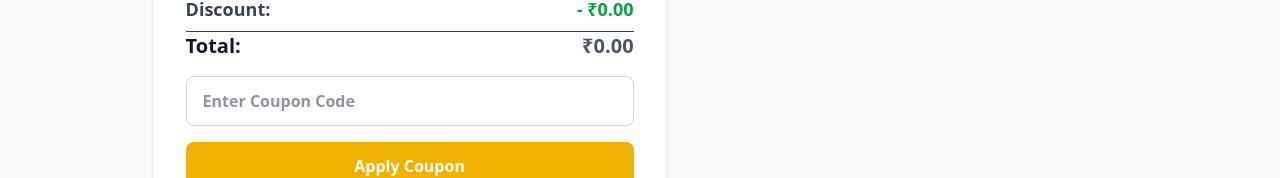
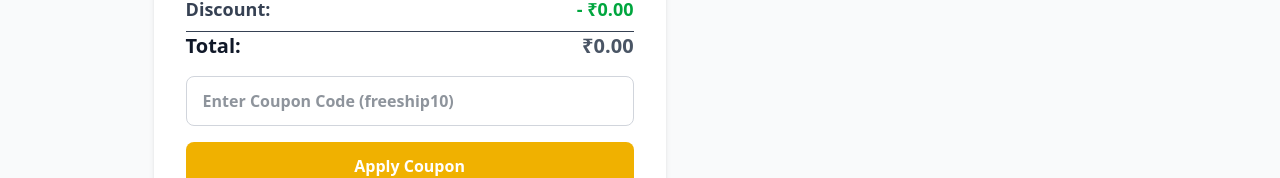
Before and after one commit to NiharikaNeha/Buy_Mart, a React (Vite) app: page /cart in a window 1280 px wide. Shown: the part 730-908 px from the top of the page. Built offline with nearby package versions, Linux system fonts and the light colour scheme.

Commit message:
Cart.jsx Completed

```diff
--- a/src/components/Pages/Cart.jsx
+++ b/src/components/Pages/Cart.jsx
@@ -184,7 +184,7 @@ const Cart = () => {
             type="text"
             value={couponCode}
             onChange={(e) => setCouponCode(e.target.value)}
-            placeholder="Enter Coupon Code"
+            placeholder="Enter Coupon Code (freeship10)"
             className="border border-gray-300 rounded-lg px-4 py-3 outline-none focus:ring-2 focus:ring-yellow-400"
           />
 
```
